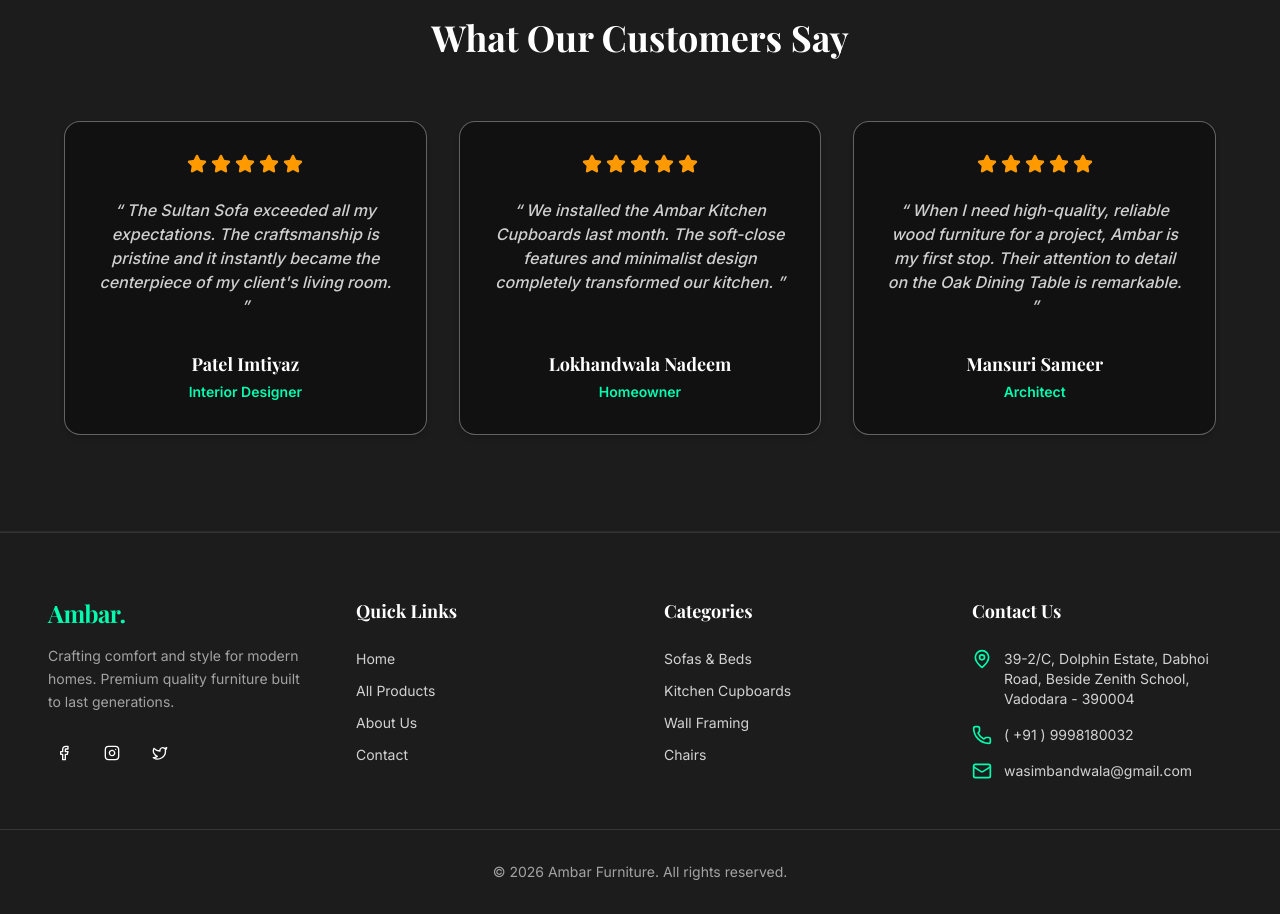
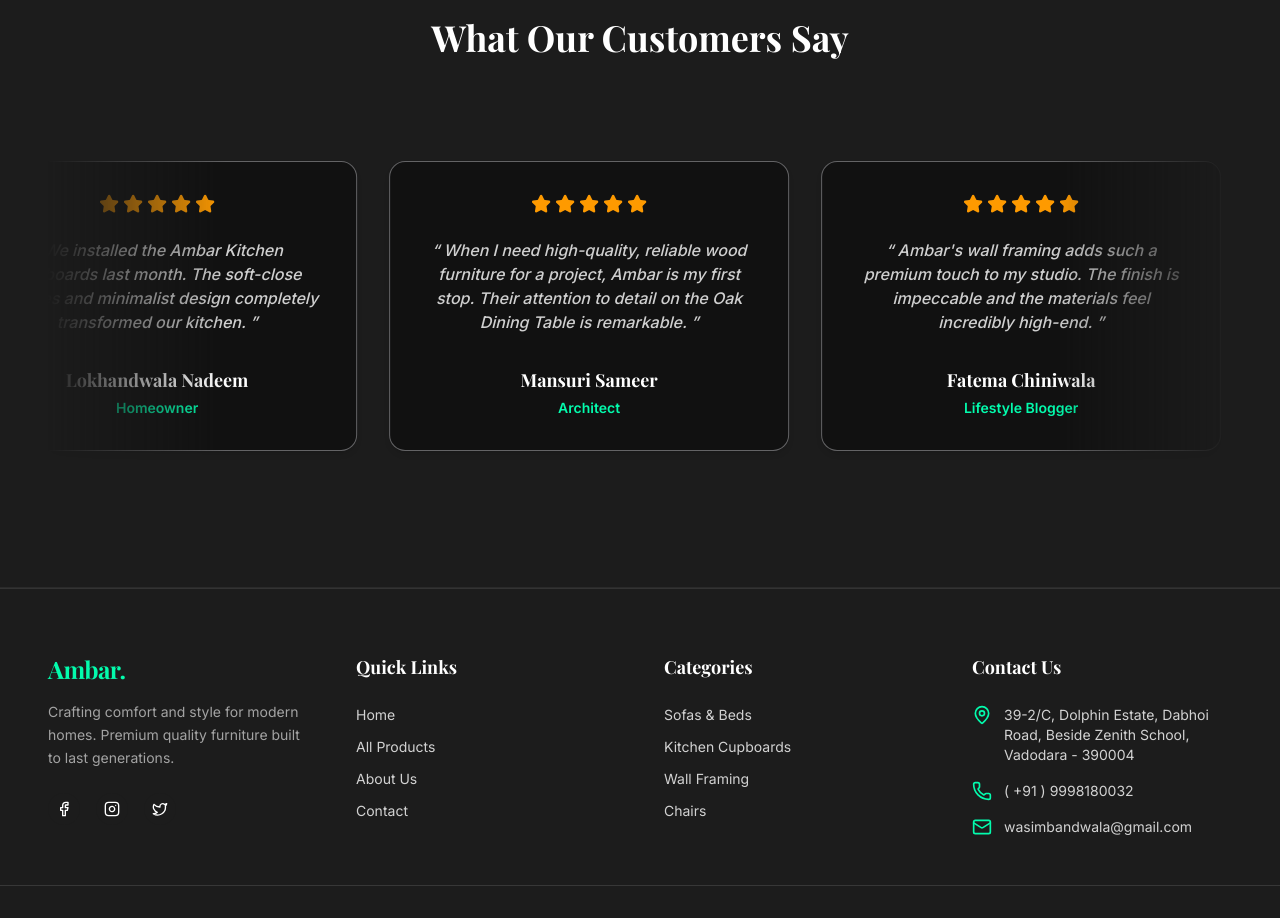
Before and after one commit to Nazil1712/ambar-furniture, a Next.js app: page / in a window 1280 px wide. Shown: the part 2180-3098 px from the top of the page. Built offline with nearby package versions, Linux system fonts and the light colour scheme; a web font is replaced by a local one.

Commit message:
testimonials updated

```diff
--- a/app/page.tsx
+++ b/app/page.tsx
@@ -42,7 +42,37 @@
       content:
         "When I need high-quality, reliable wood furniture for a project, Ambar is my first stop. Their attention to detail on the Oak Dining Table is remarkable.",
     },
-            ]
+    {
+      name: "Fatema Chiniwala",
+      role: "Lifestyle Blogger",
+      content:
+        "Ambar's wall framing adds such a premium touch to my studio. The finish is impeccable and the materials feel incredibly high-end.",
+    },
+    {
+      name: "Zuber Ahmed",
+      role: "Business Owner",
+      content:
+        "Great service and even better quality. The office desk they built for me is both functional and stylish. Highly recommend their work!",
+    },
+    {
+      name: "Shreya Shah",
+      role: "Graphic Designer",
+      content:
+        "I love the minimalist aesthetic Ambar brings to their furniture. It's rare to find such clean lines combined with such durable construction.",
+    },
+    {
+      name: "Irfan Khan",
+      role: "Civil Engineer",
+      content:
+        "The structural integrity of their folding beds is top-notch. It's a lifesaver for space management in modern apartments.",
+    },
+    {
+      name: "Ria Mehta",
+      role: "Marketing Manager",
+      content:
+        "Customer support was amazing from start to finish. They helped me customize my dining set and it turned out exactly how I imagined.",
+    },
+  ];
 
   return (
     <div className="flex flex-col w-full">
@@ -193,35 +223,50 @@
 
       {/* Testimonials */}
       <section className="py-24 bg-background dark:bg-[#1A1210] border-y border-muted/10">
-        <div className="container mx-auto px-6 md:px-12 text-center">
+        <div className="container mx-auto px-0 md:px-12 text-center">
           <h2 className="font-serif text-white text-3xl md:text-4xl font-bold mb-16">
             What Our <br className="md:hidden"/> Customers Say
           </h2>
 
-          <div className="grid grid-cols-1 md:grid-cols-3 gap-8 max-w-6xl mx-auto">
-            {testimonials.map((testimonial, i) => (
+          <div
+            className="relative overflow-hidden w-full py-6 md:py-10 md:[mask-image:linear-gradient(to_right,transparent,black_15%,black_85%,transparent)]"
+          >
+            <motion.div
+              className="flex gap-4 md:gap-8 w-max px-6 md:px-0"
+              animate={{ x: [0, "-50%"] }}
+              transition={{
+                x: {
+                  repeat: Infinity,
+                  repeatType: "loop",
+                  duration: 40,
+                  ease: "linear",
+                },
+              }}
+            >
+              {[...testimonials, ...testimonials].map((testimonial, i) => (
                 <div
                   key={i}
-                className="bg-card-dark-bg border border-colour-border  dark:from-stone-900 dark:to-stone-950 dark:border-primary/20 shadow-md p-8 rounded-2xl flex flex-col items-center text-center transition-transform hover:-translate-y-1"
+                  className="w-[260px] md:w-[400px] shrink-0 bg-card-dark-bg border border-colour-border shadow-md p-6 md:p-8 rounded-2xl flex flex-col items-center text-center transition-transform hover:scale-[1.02]"
                 >
-                <div className="flex text-amber-500 mb-6 gap-1">
+                  <div className="flex text-amber-500 mb-4 md:mb-6 gap-1">
                     {[...Array(5)].map((_, i) => (
-                    <Star key={i} className="w-5 h-5 fill-current" />
+                      <Star key={i} className="w-4 h-4 md:w-5 md:h-5 fill-current" />
                     ))}
                   </div>
-                <p className="text-white/80 dark:text-neutral-300 font-medium italic mb-8 grow">
+                  <p className="text-white/80 text-sm md:text-base font-medium italic mb-6 md:mb-8 grow">
                     &ldquo; {testimonial.content} &rdquo;
                   </p>
                   <div>
-                  <h4 className="font-bold text-white dark:text-white text-lg">
+                    <h4 className="font-bold text-white text-base md:text-lg">
                       {testimonial.name}
                     </h4>
-                  <p className="text-sm font-semibold text-primary dark:text-primary-light mt-1">
+                    <p className="text-[10px] md:text-sm font-semibold text-primary mt-1">
                       {testimonial.role}
                     </p>
                   </div>
                 </div>
               ))}
+            </motion.div>
           </div>
         </div>
       </section>
--- a/components/ProductCard.tsx
+++ b/components/ProductCard.tsx
@@ -8,7 +8,7 @@
 export default function ProductCard({ product }: { product: Product }) {
   return (
     <motion.div
-      whileHover={{ y: -8 }}
+      whileHover={{ scale: 1.03 }}
       transition={{ duration: 0.3 }}
       className="group bg-card-bg dark:bg-neutral-900 rounded-xl md:rounded-2xl overflow-hidden shadow-sm hover:shadow-xl border border-white/10 hover:border-primary/50 transition-all duration-300 text-white"
     >
```
Lines whose indentation alone changed are shown as unchanged.
